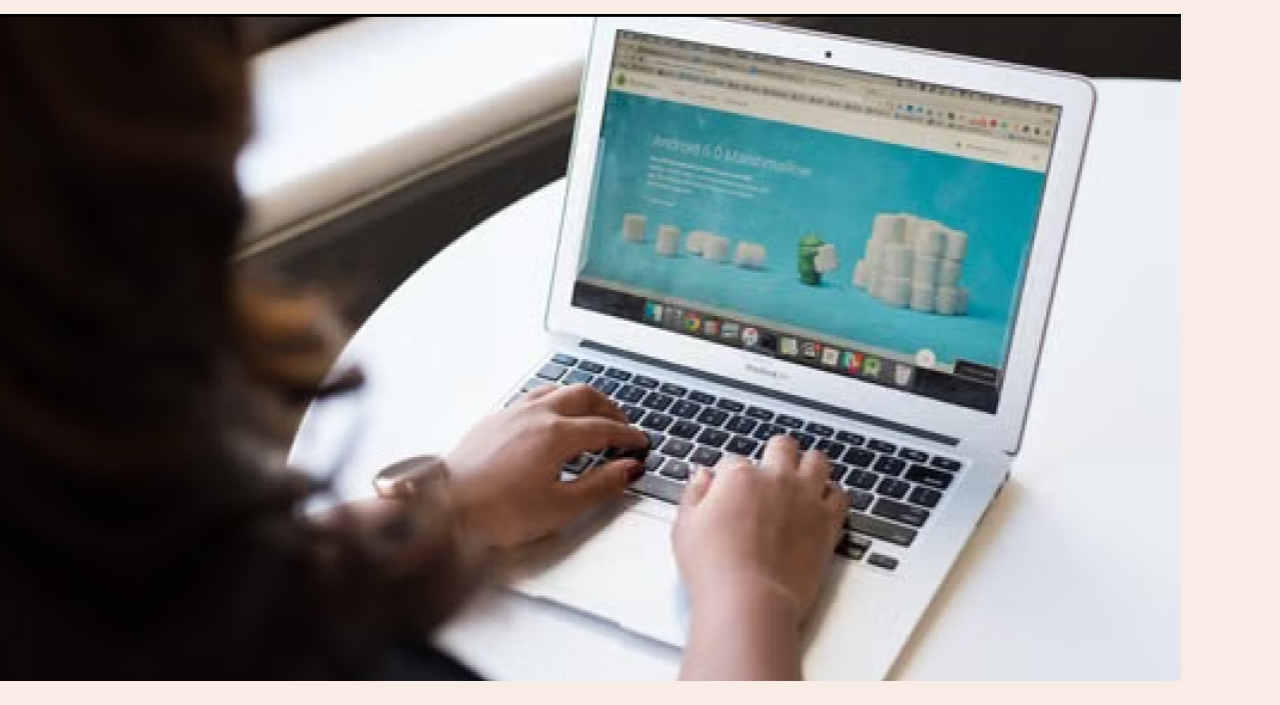
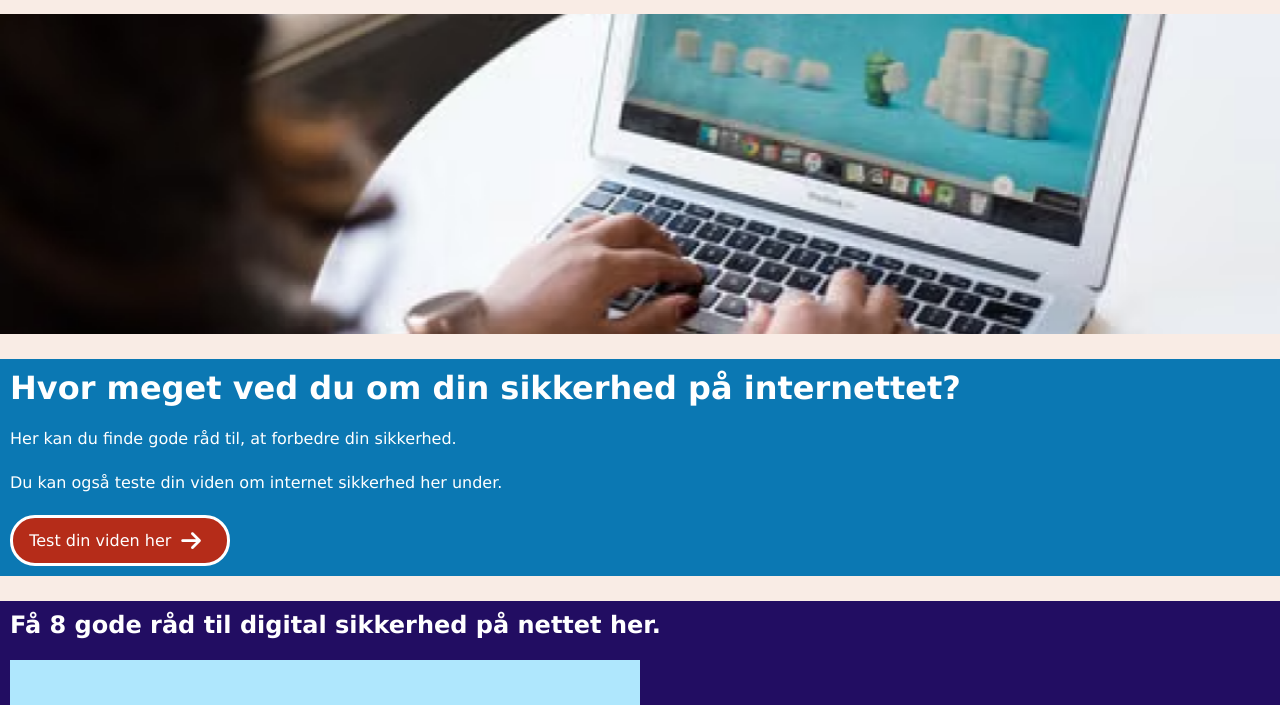
Before and after one commit to Theras-01/digitale-rettigheder-og-online-liv, a plain HTML site: page index.html in a window 1280 px wide. Shown: the part 71-776 px from the top of the page. Drawn offline with Linux system fonts and the light colour scheme.

Commit message:
Kodet forside til computer

```diff
--- a/css/kontakt-style.css
+++ b/css/kontakt-style.css
@@ -119,7 +119,7 @@ nav .show {
 
 /*Main indhold*/
 
-main img {
+.bannerbillede {
     margin-top: 25px;
 }
 
--- a/css/style.css
+++ b/css/style.css
@@ -240,13 +240,18 @@ footer i {
 /*Computer version*/
 
 @media screen and (min-width: 1024px) {
+    .bannerbillede {
+        width: 100%;
+        object-fit: cover;
+        height: 20em;
+    }
+
     .boks-2 h2, .cta-knap-3 {
-        float: right;
+        grid-column: 2/3;
     }
 
     .boks-2 img {
         width: 50%;
-        float: left;
     }
 
     .boks-3-1 {
```
Also changed, not shown: kontakt.html (+1 -1 lines).
